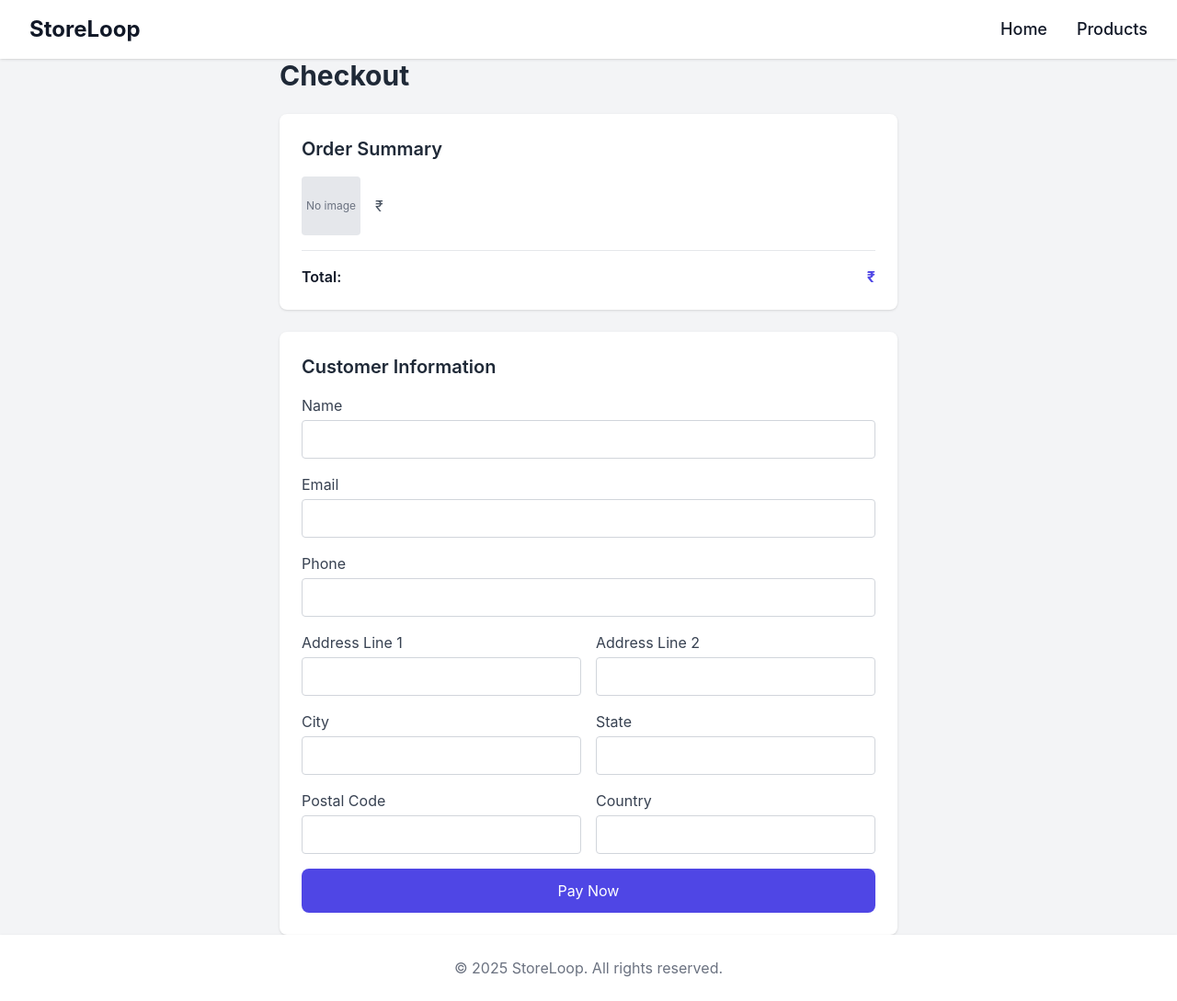
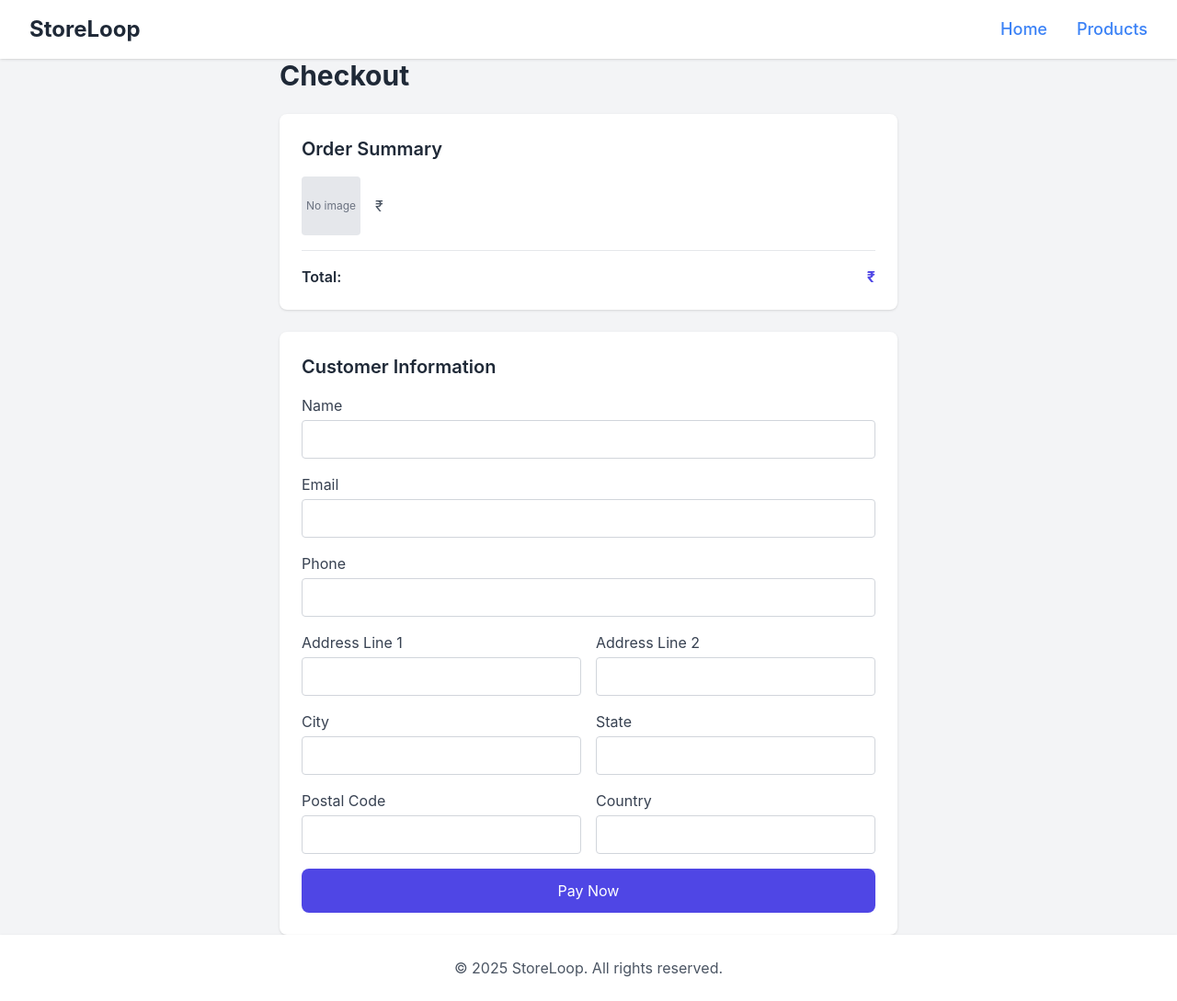
Before and after one commit to ps-aiotap/storeloop, a Django app: template templates/orders/checkout.html in a window 1280 px wide. Shown: the whole page at 92% size. Run offline with Django 4.2, Linux system fonts and the light colour scheme; the template is opened without the code that fills it, so the values that code supplies are empty; style sheets or scripts are compiled from the project's sources; parts of the project's set-up code (start-up, migrations or seed data) failed here and were passed over; some libraries are stand-ins or nearby versions.

Commit message:
feat: refactor themes

```diff
--- /dev/null
+++ b/static/theme-config.css
@@ -0,0 +1,69 @@
+/* Base theme variables */
+:root {
+  --color-primary: #3b82f6;
+  --color-primary-hover: #2563eb;
+  --color-text: #1f2937;
+  --color-text-secondary: #4b5563;
+  --color-bg: #f3f4f6;
+  --color-card-bg: #ffffff;
+  --color-border: #e5e7eb;
+}
+
+/* Dark theme */
+[data-theme="dark"] {
+  --color-primary: #3b82f6;
+  --color-primary-hover: #2563eb;
+  --color-text: #f9fafb;
+  --color-text-secondary: #d1d5db;
+  --color-bg: #111827;
+  --color-card-bg: #1f2937;
+  --color-border: #374151;
+}
+
+/* Warm theme */
+[data-theme="warm"] {
+  --color-primary: #f59e0b;
+  --color-primary-hover: #d97706;
+  --color-text: #92400e;
+  --color-text-secondary: #b45309;
+  --color-bg: #fffbeb;
+  --color-card-bg: #fef3c7;
+  --color-border: #fbbf24;
+}
+
+/* Utility classes */
+.bg-theme {
+  background-color: var(--color-bg);
+}
+
+.bg-card {
+  background-color: var(--color-card-bg);
+}
+
+.text-theme {
+  color: var(--color-text);
+}
+
+.text-theme-secondary {
+  color: var(--color-text-secondary);
+}
+
+.border-theme {
+  border-color: var(--color-border);
+}
+
+.bg-primary {
+  background-color: var(--color-primary);
+}
+
+.bg-primary-hover:hover {
+  background-color: var(--color-primary-hover);
+}
+
+.text-primary {
+  color: var(--color-primary);
+}
+
+.border-primary {
+  border-color: var(--color-primary);
+}
--- a/templates/base.html
+++ b/templates/base.html
@@ -1,20 +1,16 @@
 <!DOCTYPE html>
-<html lang="en" class="{% if store_theme.theme_name == 'dark' %}dark{% endif %}" data-theme="{{ store_theme.theme_name }}">
+<html lang="en" data-theme="{{ store_theme.theme_name }}">
 <head>
     <meta charset="UTF-8">
     <meta name="viewport" content="width=device-width, initial-scale=1.0">
     <title>{% block title %}StoreLoop{% endblock %}</title>
     <link rel="stylesheet" href="/static/output.css">
+    <link rel="stylesheet" href="/static/theme-config.css">
     <script defer src="https://unpkg.com/alpinejs@3.x.x/dist/cdn.min.js"></script>
     {% block extra_css %}{% endblock %}
 
     {% if store_theme %}
     <style>
-        /* Dynamic theme styles based on store settings */
-        :root {
-            --primary-color: {{ store_theme.primary_color|default:'#3b82f6' }};
-        }
-
         /* Font family based on store settings */
         body {
             font-family:
@@ -27,21 +23,10 @@
                 {% endif %};
         }
 
-        /* Theme styles are now handled by Tailwind dark mode classes */
-
-        /* Common theme elements */
-        .btn-primary {
-            background-color: var(--primary-color);
-            color: white;
-        }
-        .btn-primary:hover {
-            filter: brightness(90%);
-        }
-        .text-primary {
-            color: var(--primary-color);
-        }
-        .border-primary {
-            border-color: var(--primary-color);
+        /* Override primary color from store settings */
+        :root {
+            --color-primary: {{ store_theme.primary_color|default:'#3b82f6' }};
+            --color-primary-hover: {{ store_theme.primary_color|default:'#2563eb' }};
         }
     </style>
     {% endif %}
@@ -51,13 +36,15 @@
         {{ store_theme.custom_css|default:""|safe }}
     </style>
     {% endif %}
+
+    {% include "stores/components/theme-script.html" %}
 </head>
-<body class="bg-gray-100 dark:bg-gray-900 text-gray-900 dark:text-gray-100 min-h-screen flex flex-col">
+<body class="bg-theme text-theme min-h-screen flex flex-col">
     <div class="flex flex-col min-h-screen">
-        <header class="bg-white dark:bg-gray-800 text-gray-900 dark:text-white shadow sticky top-0 z-30">
+        <header class="bg-card text-theme shadow sticky top-0 z-30">
             <div class="max-w-7xl mx-auto px-4 sm:px-6 lg:px-8 py-4">
                 <div class="flex items-center justify-between">
-                    <h1 class="text-2xl font-bold text-gray-900 dark:text-white">
+                    <h1 class="text-2xl font-bold text-theme">
                         {% if store_theme.logo_url %}
                             <a href="/" class="flex items-center">
                                 <img src="{{ store_theme.logo_url }}" alt="Store Logo" class="h-10 mr-2">
@@ -72,7 +59,7 @@
                     <div class="md:hidden" x-data="{ open: false }">
                         <button
                             @click="open = !open"
-                            class="text-gray-500 hover:text-gray-700 dark:text-gray-300 dark:hover:text-white focus:outline-none"
+                            class="text-theme-secondary hover:text-theme focus:outline-none"
                             aria-label="Toggle menu"
                         >
                             <svg x-show="!open" class="h-6 w-6" fill="none" viewBox="0 0 24 24" stroke="currentColor">
@@ -92,17 +79,17 @@
                             x-transition:leave="transition ease-in duration-150"
                             x-transition:leave-start="opacity-100 transform scale-100"
                             x-transition:leave-end="opacity-0 transform scale-95"
-                            class="absolute top-16 right-0 left-0 bg-white dark:bg-gray-800 shadow-lg p-4 z-40"
+                            class="absolute top-16 right-0 left-0 bg-card shadow-lg p-4 z-40"
                         >
                             <nav>
                                 <ul class="space-y-4">
                                     <li>
-                                        <a href="/" class="block text-indigo-600 hover:text-indigo-800 font-medium text-lg">
+                                        <a href="/" class="block text-primary hover:bg-primary-hover font-medium text-lg">
                                             Home
                                         </a>
                                     </li>
                                     <li>
-                                        <a href="/products/" class="block text-indigo-600 hover:text-indigo-800 font-medium text-lg">
+                                        <a href="/products/" class="block text-primary hover:bg-primary-hover font-medium text-lg">
                                             Products
                                         </a>
                                     </li>
@@ -115,12 +102,12 @@
                     <nav class="hidden md:block ml-auto">
                         <ul class="flex space-x-8">
                             <li>
-                                <a href="/" class="text-primary dark:text-blue-400 hover:underline font-medium text-lg">
+                                <a href="/" class="text-primary hover:underline font-medium text-lg">
                                     Home
                                 </a>
                             </li>
                             <li>
-                                <a href="/products/" class="text-primary dark:text-blue-400 hover:underline font-medium text-lg">
+                                <a href="/products/" class="text-primary hover:underline font-medium text-lg">
                                     Products
                                 </a>
                             </li>
@@ -134,7 +121,7 @@
             {% block content %}{% endblock %}
         </main>
 
-        <footer class="bg-white dark:bg-gray-800 text-gray-500 dark:text-gray-300 shadow mt-auto">
+        <footer class="bg-card text-theme-secondary shadow mt-auto">
             <div class="container mx-auto px-4 py-6 text-center">
                 <p>&copy; {% now "Y" %} StoreLoop. All rights reserved.</p>
             </div>
--- /dev/null
+++ b/templates/stores/components/theme-script.html
@@ -0,0 +1,14 @@
+{% comment %}
+  Script to handle theme switching and dark mode
+{% endcomment %}
+<script>
+  // Apply dark class based on data-theme attribute
+  document.addEventListener('DOMContentLoaded', function() {
+    const theme = document.documentElement.getAttribute('data-theme');
+    if (theme === 'dark') {
+      document.documentElement.classList.add('dark');
+    } else {
+      document.documentElement.classList.remove('dark');
+    }
+  });
+</script>
```
